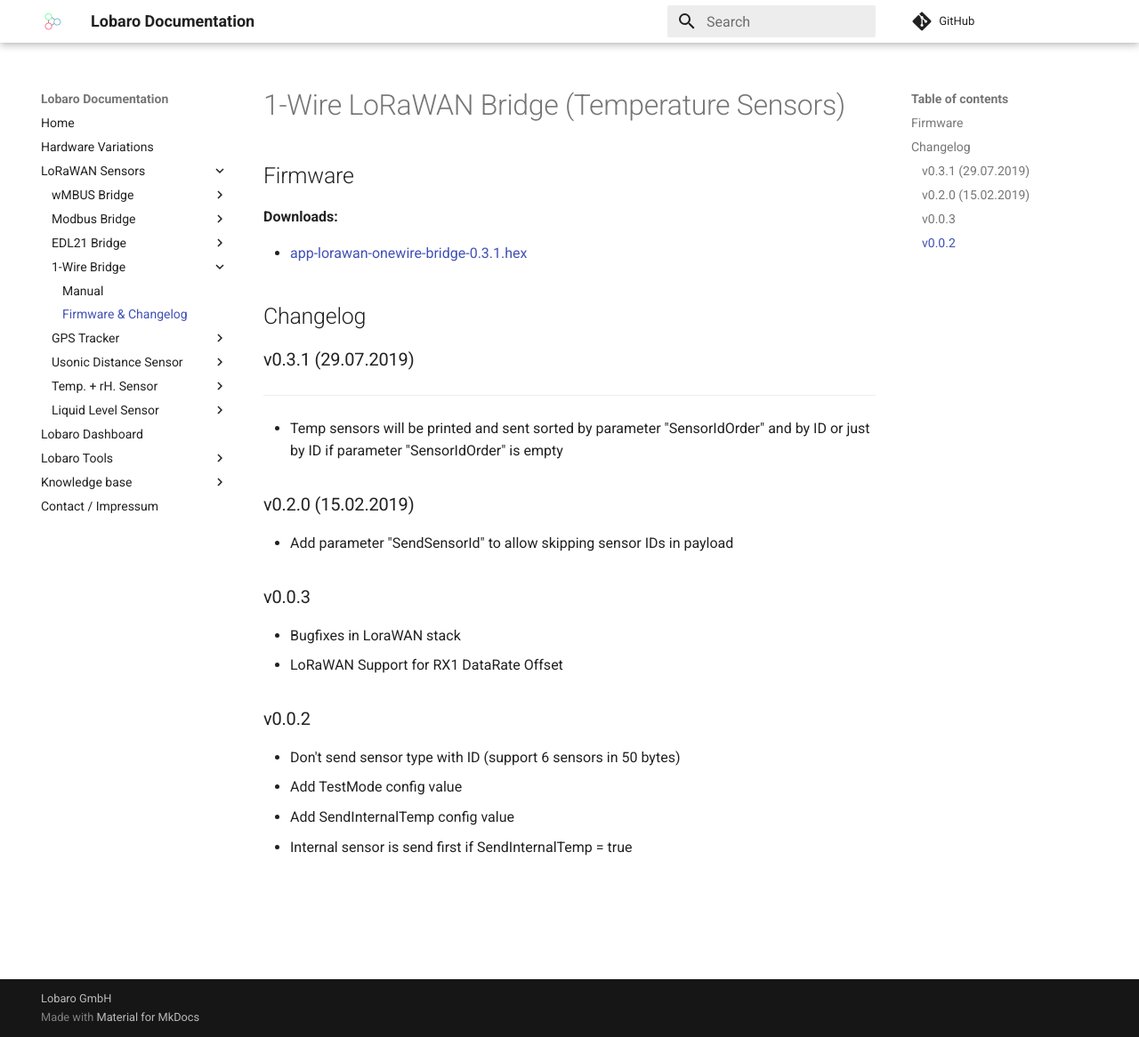
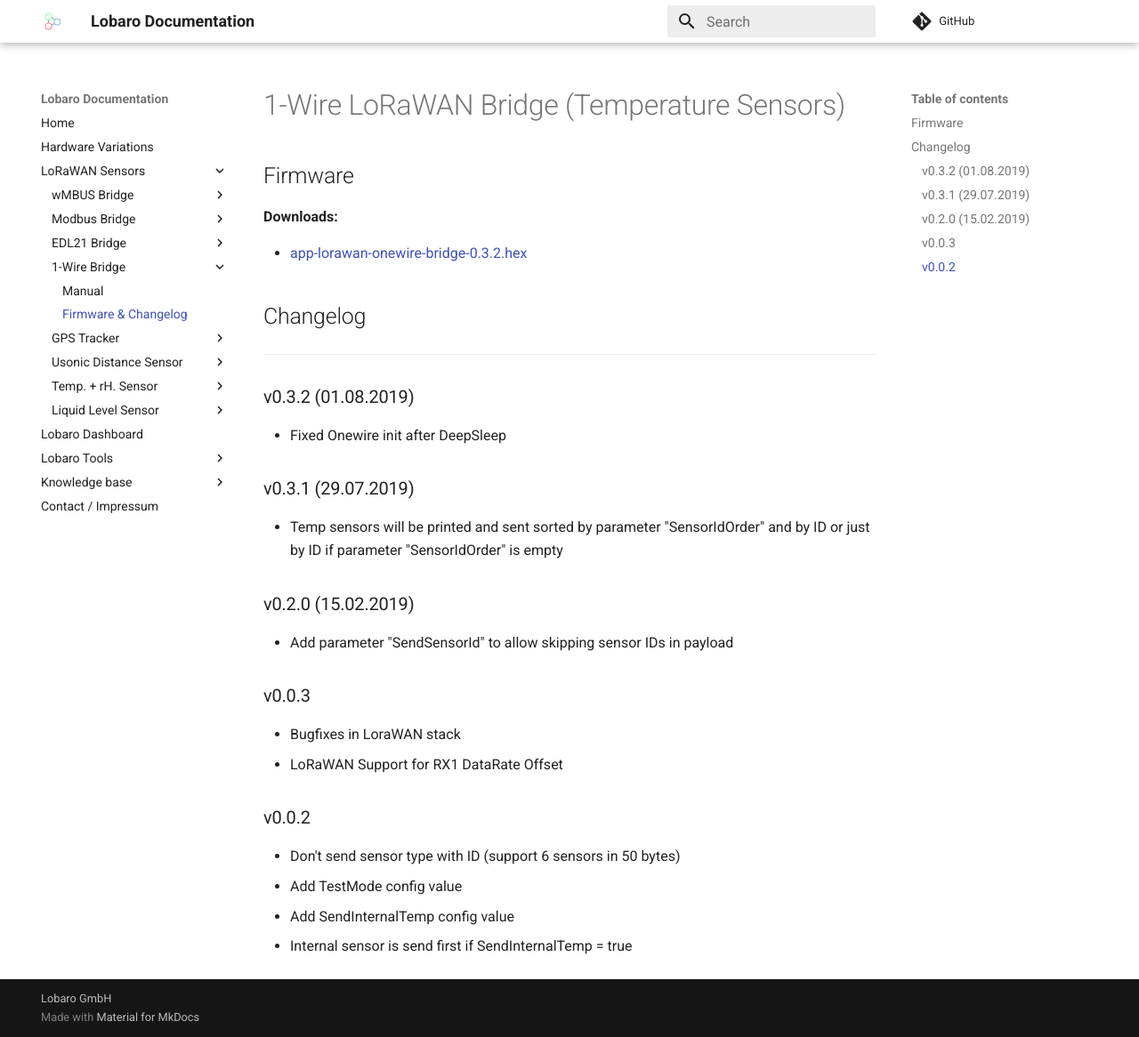
Before and after one commit to Lobaro/docs, an MkDocs documentation site: the page built from docs/lorawan-sensors/1-wire-lorawan/firmware.md, in a window 1280 px wide and 1166 px high. Shown: the whole window at 89% size. Built offline with MkDocs 1.6.1 and Material for MkDocs 9.7.7, drawn with Linux system fonts in a browser that asks for light colours; a script that is not in the unit is left out; comment, search, counter and statistics services are not loaded.

Commit message:
release 0.3.2, fixed one wire init after deepsleep

```diff
--- a/docs/lorawan-sensors/1-wire-lorawan/firmware.md
+++ b/docs/lorawan-sensors/1-wire-lorawan/firmware.md
@@ -4,12 +4,16 @@
 
 **Downloads:**
 
-* [app-lorawan-onewire-bridge-0.3.1.hex](firmware/app-lorawan-onewire-bridge-0.3.1.hex)
+* [app-lorawan-onewire-bridge-0.3.2.hex](firmware/app-lorawan-onewire-bridge-0.3.2.hex)
 
 ## Changelog
+--------------------
+### v0.3.2 (01.08.2019)
+
+* Fixed Onewire init after DeepSleep
 
 ### v0.3.1 (29.07.2019)
---------------------
+
 * Temp sensors will be printed and sent sorted by parameter "SensorIdOrder" and by ID or just by ID if parameter "SensorIdOrder" is empty
 
 ### v0.2.0 (15.02.2019)
```
Also changed, not shown: docs/lorawan-sensors/gps-lorawan/firmware.md (+1 -1 lines), 1 other file.
